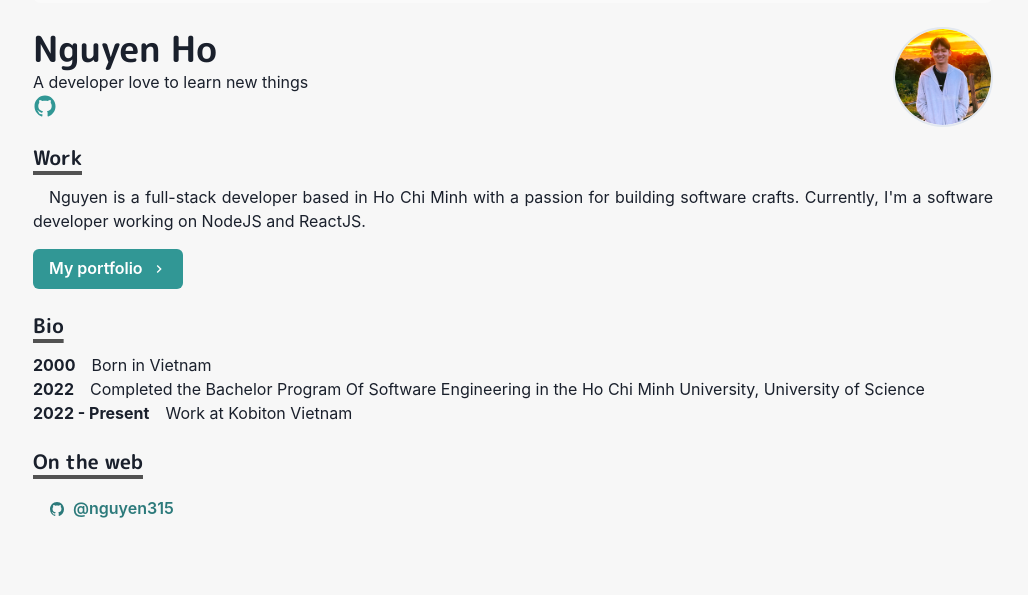
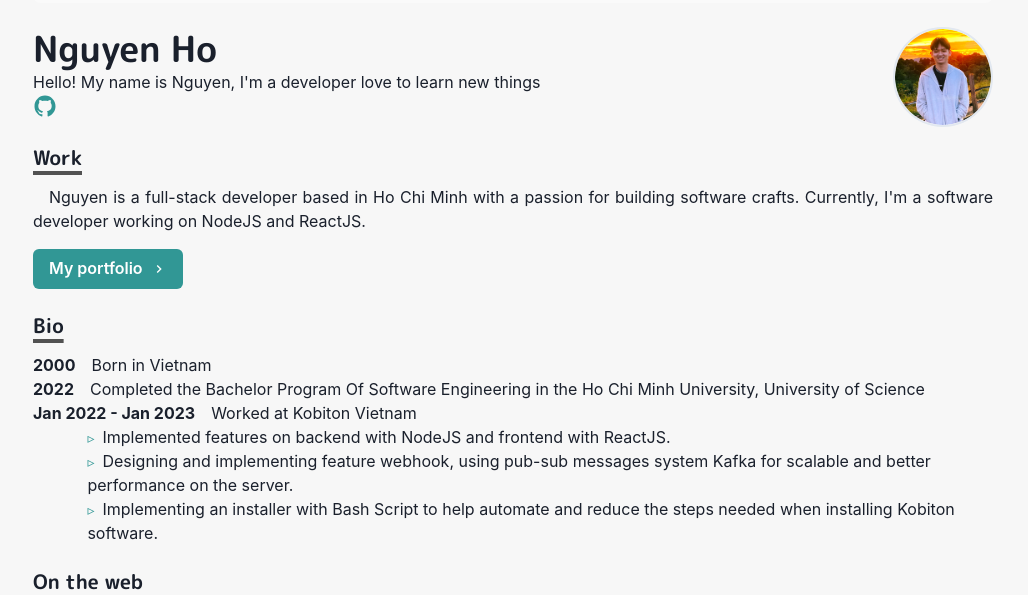
Before and after one commit to nguyen315/portfolio, a Next.js app: page / in a window 1280 px wide. Shown: the part 125-720 px from the top of the page, without its empty margins (127-1155 px from the left). Built offline with nearby package versions, Linux system fonts and the light colour scheme.

Commit message:
update work experience

```diff
--- /dev/null
+++ b/components/styled-list-item.tsx
@@ -0,0 +1,24 @@
+import { ListItem, useColorModeValue } from '@chakra-ui/react'
+import React from 'react'
+
+export interface StyledListItemProps {
+  children: React.ReactNode
+}
+
+export const StyledListItem = (props: StyledListItemProps) => {
+  return (
+    <ListItem
+      _before={{
+        content: '"▹"',
+        color: useColorModeValue('teal.500', 'teal.200'),
+        mr: 2,
+        fontSize: 'sm'
+      }}
+      style={{
+        textIndent: 0
+      }}
+    >
+      {props.children}
+    </ListItem>
+  )
+}
--- a/pages/index.tsx
+++ b/pages/index.tsx
@@ -19,6 +19,7 @@ import { BioSection, BioYear } from '@components/bio'
 import { ChevronRightIcon } from '@chakra-ui/icons'
 import { IoLogoGithub } from 'react-icons/io'
 import React from 'react'
+import { StyledListItem } from '@components/styled-list-item'
 
 const LinkIcon = styled(Link)`
   position: relative;
@@ -54,7 +55,10 @@ const Page = () => {
             <Heading as="h2" variant="page-title">
               Nguyen Ho
             </Heading>
-            <p> A developer love to learn new things</p>
+            <p>
+              Hello! My name is Nguyen, I&apos;m a developer love to learn new
+              things
+            </p>
             <Box>
               <LinkIcon href="https://github.com/nguyen315" target="_blank">
                 <Icon
@@ -113,8 +117,23 @@ const Page = () => {
             Minh University, University of Science
           </BioSection>
           <BioSection>
-            <BioYear>2022 - Present</BioYear>
-            Work at Kobiton Vietnam
+            <BioYear>Jan 2022 - Jan 2023</BioYear>
+            Worked at Kobiton Vietnam
+            <List>
+              <StyledListItem>
+                Implemented features on backend with NodeJS and frontend with
+                ReactJS.
+              </StyledListItem>
+              <StyledListItem>
+                Designing and implementing feature webhook, using pub-sub
+                messages system Kafka for scalable and better performance on the
+                server.
+              </StyledListItem>
+              <StyledListItem>
+                Implementing an installer with Bash Script to help automate and
+                reduce the steps needed when installing Kobiton software.
+              </StyledListItem>
+            </List>
           </BioSection>
         </Section>
 
```
